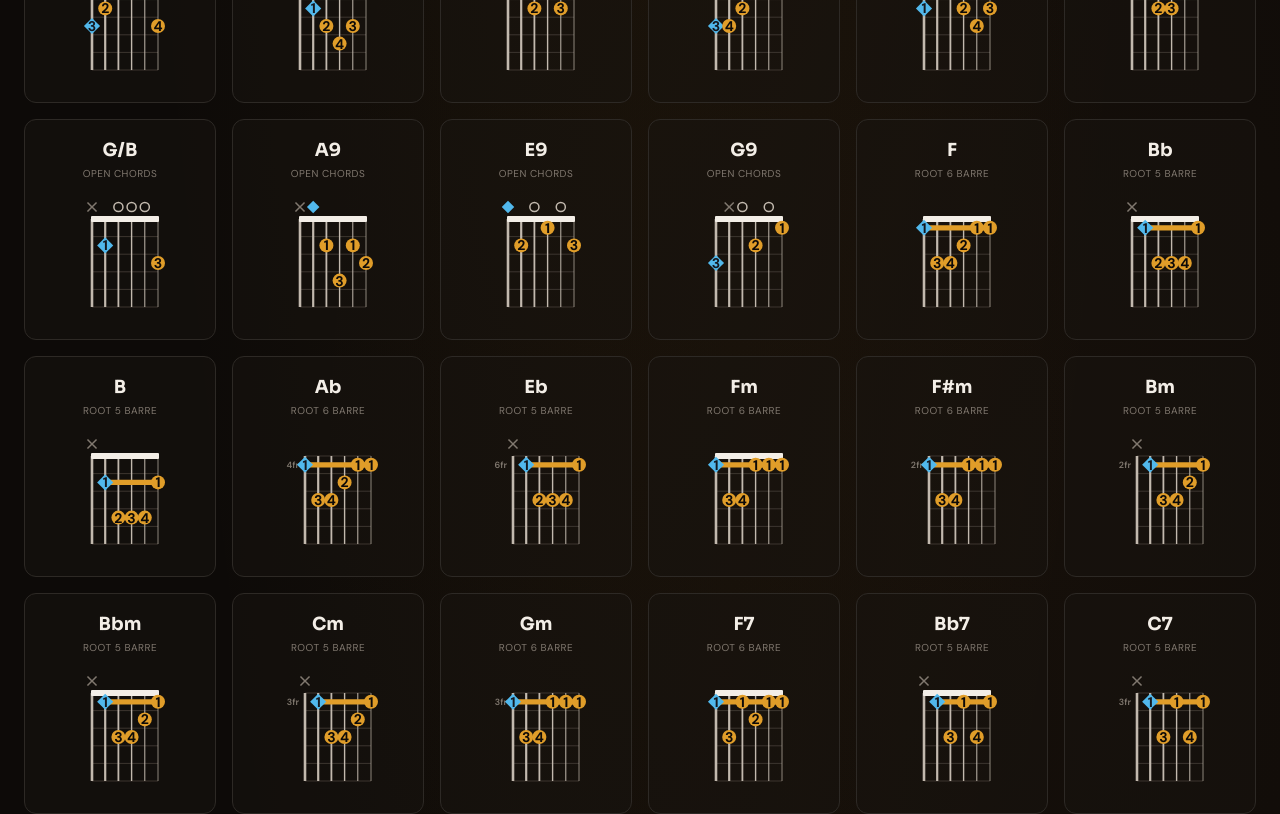
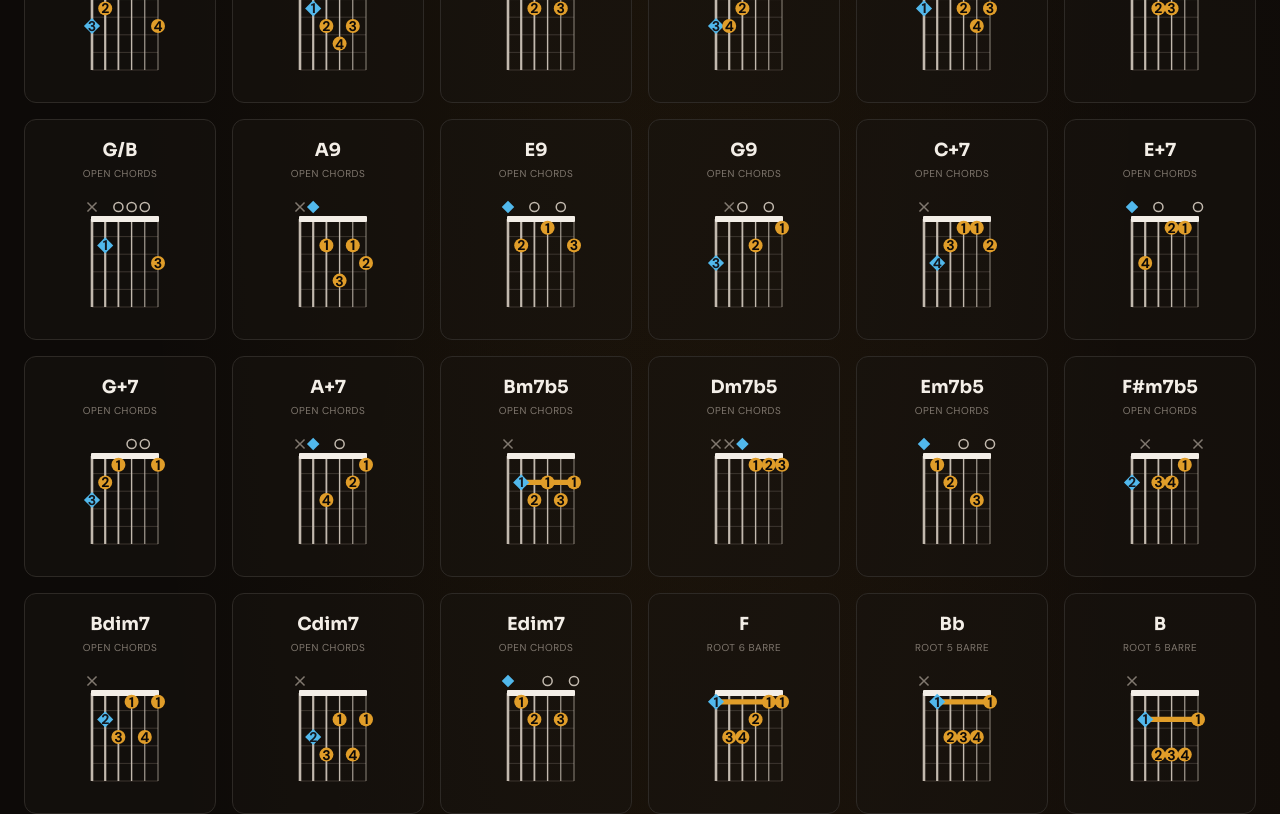
Before and after one commit to randysoller/FretMaster, a React (Vite) app: page /library in a window 1280 px wide. Shown: the part 1560-2374 px from the top of the page. Built offline with nearby package versions, Linux system fonts and the light colour scheme.

Commit message:
Add augmented 7th, half diminished 7th, and fully diminished 7th chord types

```diff
--- a/src/components/features/TypeSelector.tsx
+++ b/src/components/features/TypeSelector.tsx
@@ -12,6 +12,9 @@ const CHORD_TYPES: ChordType[] = [
   'major7',
   'dominant7',
   'minor7',
+  'aug7',
+  'halfDim7',
+  'dim7',
   '9th',
   '11th',
   '13th',
--- a/src/constants/chords.ts
+++ b/src/constants/chords.ts
@@ -482,6 +482,140 @@ export const CHORDS: ChordData[] = [
   },
 
   // ========================
+  // OPEN AUGMENTED 7TH CHORDS
+  // ========================
+  {
+    id: 'open-c-aug7',
+    name: 'C Augmented 7th',
+    symbol: 'C+7',
+    category: 'open',
+    type: 'aug7',
+    frets: [-1, 3, 2, 1, 1, 2],
+    fingers: [0, 4, 3, 1, 1, 2],
+    baseFret: 1,
+    rootNoteString: 1,
+  },
+  {
+    id: 'open-e-aug7',
+    name: 'E Augmented 7th',
+    symbol: 'E+7',
+    category: 'open',
+    type: 'aug7',
+    frets: [0, 3, 0, 1, 1, 0],
+    fingers: [0, 4, 0, 2, 1, 0],
+    baseFret: 1,
+    rootNoteString: 0,
+  },
+  {
+    id: 'open-g-aug7',
+    name: 'G Augmented 7th',
+    symbol: 'G+7',
+    category: 'open',
+    type: 'aug7',
+    frets: [3, 2, 1, 0, 0, 1],
+    fingers: [3, 2, 1, 0, 0, 1],
+    baseFret: 1,
+    rootNoteString: 0,
+  },
+  {
+    id: 'open-a-aug7',
+    name: 'A Augmented 7th',
+    symbol: 'A+7',
+    category: 'open',
+    type: 'aug7',
+    frets: [-1, 0, 3, 0, 2, 1],
+    fingers: [0, 0, 4, 0, 2, 1],
+    baseFret: 1,
+    rootNoteString: 1,
+  },
+
+  // ========================
+  // OPEN HALF DIMINISHED 7TH CHORDS
+  // ========================
+  {
+    id: 'open-b-halfdim7',
+    name: 'B Half Diminished 7th',
+    symbol: 'Bm7b5',
+    category: 'open',
+    type: 'halfDim7',
+    frets: [-1, 2, 3, 2, 3, 2],
+    fingers: [0, 1, 2, 1, 3, 1],
+    baseFret: 1,
+    barres: [2],
+    rootNoteString: 1,
+  },
+  {
+    id: 'open-d-halfdim7',
+    name: 'D Half Diminished 7th',
+    symbol: 'Dm7b5',
+    category: 'open',
+    type: 'halfDim7',
+    frets: [-1, -1, 0, 1, 1, 1],
+    fingers: [0, 0, 0, 1, 2, 3],
+    baseFret: 1,
+    rootNoteString: 2,
+  },
+  {
+    id: 'open-e-halfdim7',
+    name: 'E Half Diminished 7th',
+    symbol: 'Em7b5',
+    category: 'open',
+    type: 'halfDim7',
+    frets: [0, 1, 2, 0, 3, 0],
+    fingers: [0, 1, 2, 0, 3, 0],
+    baseFret: 1,
+    rootNoteString: 0,
+  },
+  {
+    id: 'open-f-halfdim7',
+    name: 'F# Half Diminished 7th',
+    symbol: 'F#m7b5',
+    category: 'open',
+    type: 'halfDim7',
+    frets: [2, -1, 2, 2, 1, -1],
+    fingers: [2, 0, 3, 4, 1, 0],
+    baseFret: 1,
+    rootNoteString: 0,
+  },
+
+  // ========================
+  // OPEN FULLY DIMINISHED 7TH CHORDS
+  // ========================
+  {
+    id: 'open-b-dim7',
+    name: 'B Fully Diminished 7th',
+    symbol: 'Bdim7',
+    category: 'open',
+    type: 'dim7',
+    frets: [-1, 2, 3, 1, 3, 1],
+    fingers: [0, 2, 3, 1, 4, 1],
+    baseFret: 1,
+    rootNoteString: 1,
+  },
+  {
+    id: 'open-c-dim7',
+    name: 'C Fully Diminished 7th',
+    symbol: 'Cdim7',
+    category: 'open',
+    type: 'dim7',
+    frets: [-1, 3, 4, 2, 4, 2],
+    fingers: [0, 2, 3, 1, 4, 1],
+    baseFret: 1,
+    rootNoteString: 1,
+  },
+  {
+    id: 'open-e-dim7',
+    name: 'E Fully Diminished 7th',
+    symbol: 'Edim7',
+    category: 'open',
+    type: 'dim7',
+    frets: [0, 1, 2, 0, 2, 0],
+    fingers: [0, 1, 2, 0, 3, 0],
+    baseFret: 1,
+    rootNoteString: 0,
+  },
+
+  // ========================
   // BARRE MAJOR CHORDS
   // ========================
   {
@@ -869,6 +1003,118 @@ export const CHORDS: ChordData[] = [
   },
 
   // ========================
+  // BARRE AUGMENTED 7TH
+  // ========================
+  {
+    id: 'barre-f-aug7',
+    name: 'F Augmented 7th',
+    symbol: 'F+7',
+    category: 'barre',
+    type: 'aug7',
+    frets: [1, -1, 1, 2, 2, 1],
+    fingers: [1, 0, 1, 2, 3, 1],
+    baseFret: 1,
+    barres: [1],
+    rootString: 6,
+    rootNoteString: 0,
+  },
+  {
+    id: 'barre-bb-aug7',
+    name: 'Bb Augmented 7th',
+    symbol: 'Bb+7',
+    category: 'barre',
+    type: 'aug7',
+    frets: [-1, 1, 4, 1, 3, 2],
+    fingers: [0, 1, 4, 1, 3, 2],
+    baseFret: 1,
+    barres: [1],
+    rootString: 5,
+    rootNoteString: 1,
+  },
+
+  // ========================
+  // BARRE HALF DIMINISHED 7TH
+  // ========================
+  {
+    id: 'barre-f-halfdim7',
+    name: 'F Half Diminished 7th',
+    symbol: 'Fm7b5',
+    category: 'barre',
+    type: 'halfDim7',
+    frets: [1, -1, 1, 1, 0, -1],
+    fingers: [1, 0, 2, 3, 0, 0],
+    baseFret: 1,
+    rootString: 6,
+    rootNoteString: 0,
+  },
+  {
+    id: 'barre-bb-halfdim7',
+    name: 'Bb Half Diminished 7th',
+    symbol: 'Bbm7b5',
+    category: 'barre',
+    type: 'halfDim7',
+    frets: [-1, 1, 2, 1, 2, -1],
+    fingers: [0, 1, 2, 1, 3, 0],
+    baseFret: 1,
+    barres: [1],
+    rootString: 5,
+    rootNoteString: 1,
+  },
+  {
+    id: 'barre-c-halfdim7',
+    name: 'C# Half Diminished 7th',
+    symbol: 'C#m7b5',
+    category: 'barre',
+    type: 'halfDim7',
+    frets: [-1, 4, 5, 4, 5, -1],
+    fingers: [0, 1, 2, 1, 3, 0],
+    baseFret: 4,
+    barres: [4],
+    rootString: 5,
+    rootNoteString: 1,
+  },
+
+  // ========================
+  // BARRE FULLY DIMINISHED 7TH
+  // ========================
+  {
+    id: 'barre-f-dim7',
+    name: 'F Fully Diminished 7th',
+    symbol: 'Fdim7',
+    category: 'barre',
+    type: 'dim7',
+    frets: [1, -1, 0, 1, 0, 1],
+    fingers: [1, 0, 0, 2, 0, 3],
+    baseFret: 1,
+    rootString: 6,
+    rootNoteString: 0,
+  },
+  {
+    id: 'barre-ab-dim7',
+    name: 'Ab Fully Diminished 7th',
+    symbol: 'Abdim7',
+    category: 'barre',
+    type: 'dim7',
+    frets: [4, -1, 3, 4, 3, 4],
+    fingers: [2, 0, 1, 3, 1, 4],
+    baseFret: 3,
+    rootString: 6,
+    rootNoteString: 0,
+  },
+  {
+    id: 'barre-bb-dim7',
+    name: 'Bb Fully Diminished 7th',
+    symbol: 'Bbdim7',
+    category: 'barre',
+    type: 'dim7',
+    frets: [-1, 1, 2, 0, 2, 0],
+    fingers: [0, 1, 2, 0, 3, 0],
+    baseFret: 1,
+    rootString: 5,
+    rootNoteString: 1,
+  },
+
+  // ========================
   // MOVABLE MAJOR CHORDS
   // ========================
   {
@@ -1237,6 +1483,114 @@ export const CHORDS: ChordData[] = [
   },
 
   // ========================
+  // MOVABLE AUGMENTED 7TH
+  // ========================
+  {
+    id: 'mov-d-aug7',
+    name: 'D Augmented 7th',
+    symbol: 'D+7',
+    category: 'movable',
+    type: 'aug7',
+    frets: [-1, 5, 4, 5, 5, 6],
+    fingers: [0, 2, 1, 3, 3, 4],
+    baseFret: 4,
+    rootString: 5,
+    rootNoteString: 1,
+  },
+  {
+    id: 'mov-g-aug7',
+    name: 'G Augmented 7th (3rd pos)',
+    symbol: 'G+7',
+    category: 'movable',
+    type: 'aug7',
+    frets: [3, 2, 3, 0, 0, 3],
+    fingers: [2, 1, 3, 0, 0, 4],
+    baseFret: 1,
+    rootString: 6,
+    rootNoteString: 0,
+  },
+
+  // ========================
+  // MOVABLE HALF DIMINISHED 7TH
+  // ========================
+  {
+    id: 'mov-a-halfdim7',
+    name: 'A Half Diminished 7th',
+    symbol: 'Am7b5',
+    category: 'movable',
+    type: 'halfDim7',
+    frets: [5, -1, 5, 5, 4, -1],
+    fingers: [2, 0, 3, 4, 1, 0],
+    baseFret: 4,
+    rootString: 6,
+    rootNoteString: 0,
+  },
+  {
+    id: 'mov-d-halfdim7',
+    name: 'D Half Diminished 7th (5th pos)',
+    symbol: 'Dm7b5',
+    category: 'movable',
+    type: 'halfDim7',
+    frets: [-1, 5, 6, 5, 6, -1],
+    fingers: [0, 1, 2, 1, 3, 0],
+    baseFret: 5,
+    rootString: 5,
+    rootNoteString: 1,
+  },
+  {
+    id: 'mov-g-halfdim7',
+    name: 'G Half Diminished 7th',
+    symbol: 'Gm7b5',
+    category: 'movable',
+    type: 'halfDim7',
+    frets: [3, -1, 3, 3, 2, -1],
+    fingers: [2, 0, 3, 4, 1, 0],
+    baseFret: 2,
+    rootString: 6,
+    rootNoteString: 0,
+  },
+
+  // ========================
+  // MOVABLE FULLY DIMINISHED 7TH
+  // ========================
+  {
+    id: 'mov-c-dim7',
+    name: 'C Fully Diminished 7th',
+    symbol: 'Cdim7',
+    category: 'movable',
+    type: 'dim7',
+    frets: [-1, 3, 4, 2, 4, 2],
+    fingers: [0, 2, 3, 1, 4, 1],
+    baseFret: 2,
+    rootString: 5,
+    rootNoteString: 1,
+  },
+  {
+    id: 'mov-a-dim7',
+    name: 'A Fully Diminished 7th',
+    symbol: 'Adim7',
+    category: 'movable',
+    type: 'dim7',
+    frets: [5, -1, 4, 5, 4, 5],
+    fingers: [2, 0, 1, 3, 1, 4],
+    baseFret: 4,
+    rootString: 6,
+    rootNoteString: 0,
+  },
+  {
+    id: 'mov-d-dim7',
+    name: 'D Fully Diminished 7th',
+    symbol: 'Ddim7',
+    category: 'movable',
+    type: 'dim7',
+    frets: [-1, 5, 6, 4, 6, 4],
+    fingers: [0, 2, 3, 1, 4, 1],
+    baseFret: 4,
+    rootString: 5,
+    rootNoteString: 1,
+  },
+
+  // ========================
   // MOVABLE SLASH
   // ========================
   {
--- a/src/pages/ChordLibrary.tsx
+++ b/src/pages/ChordLibrary.tsx
@@ -85,7 +85,7 @@ export default function ChordLibrary() {
   // Counts per type (filtered by current category + root + search)
   const typeCounts = useMemo(() => {
     const counts: Record<string, number> = {};
-    for (const type of ['major', 'minor', 'augmented', 'slash', 'diminished', 'suspended', 'major7', 'dominant7', 'minor7', '9th', '11th', '13th'] as ChordType[]) {
+    for (const type of ['major', 'minor', 'augmented', 'slash', 'diminished', 'suspended', 'major7', 'dominant7', 'minor7', 'aug7', 'halfDim7', 'dim7', '9th', '11th', '13th'] as ChordType[]) {
       counts[type] = CHORDS.filter((c) => {
         if (c.type !== type) return false;
         if (filterCategories.size > 0 && !filterCategories.has(c.category)) return false;
@@ -231,7 +231,7 @@ export default function ChordLibrary() {
                   <span className="ml-1.5 normal-case tracking-normal font-normal text-[hsl(var(--text-muted)/0.6)]">(select multiple)</span>
                 </label>
                 <div className="flex flex-wrap gap-2">
-                  {(['major', 'minor', 'augmented', 'slash', 'diminished', 'suspended', 'major7', 'dominant7', 'minor7', '9th', '11th', '13th'] as ChordType[]).map((type) => (
+                  {(['major', 'minor', 'augmented', 'slash', 'diminished', 'suspended', 'major7', 'dominant7', 'minor7', 'aug7', 'halfDim7', 'dim7', '9th', '11th', '13th'] as ChordType[]).map((type) => (
                     <button
                       key={type}
                       onClick={() => toggleType(type)}
--- a/src/types/chord.ts
+++ b/src/types/chord.ts
@@ -12,6 +12,9 @@ export type ChordType =
   | 'major7'
   | 'dominant7'
   | 'minor7'
+  | 'aug7'
+  | 'halfDim7'
+  | 'dim7'
   | '9th'
   | '11th'
   | '13th';
@@ -51,6 +54,9 @@ export const CHORD_TYPE_LABELS: Record<ChordType | 'all', string> = {
   major7: 'Major 7th',
   dominant7: 'Dominant 7th',
   minor7: 'Minor 7th',
+  aug7: 'Augmented 7th',
+  halfDim7: 'Half Dim 7th',
+  dim7: 'Fully Dim 7th',
   '9th': '9th',
   '11th': '11th',
   '13th': '13th',
```
